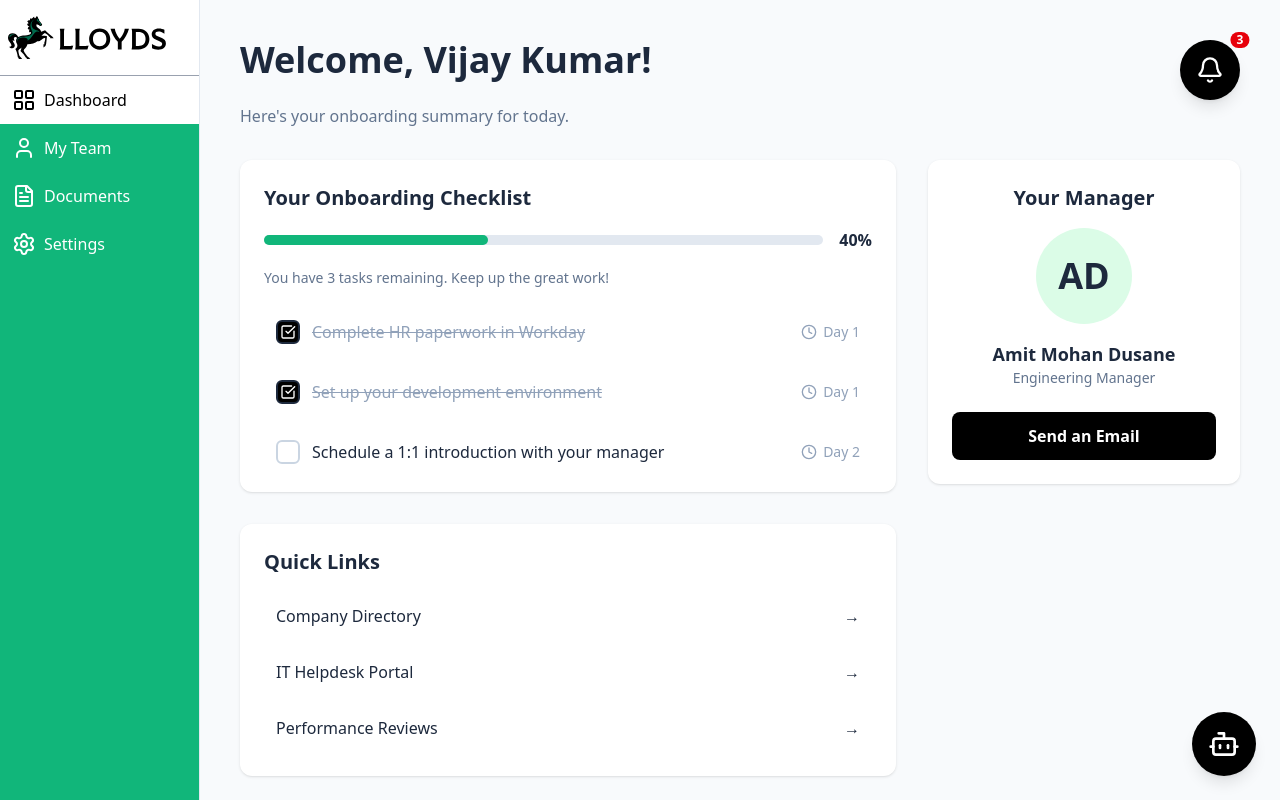
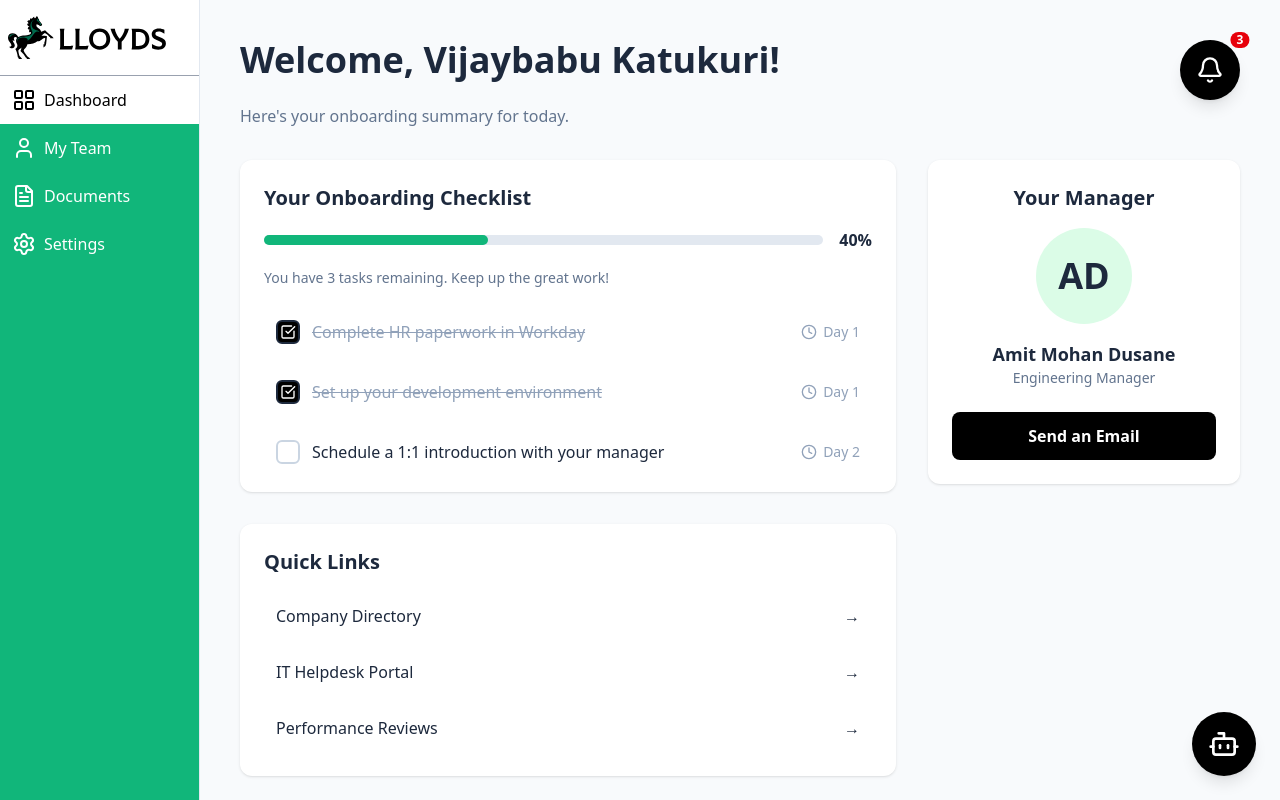
Before and after one commit to soumya4pendyala/smart-start, a React (Vite) app: page / in a window 1280 px wide. Built offline with nearby package versions, Linux system fonts and the light colour scheme.

Commit message:
feat: Update team members and current user details in mock data

```diff
--- a/src/mockData.js
+++ b/src/mockData.js
@@ -1,9 +1,10 @@
 
 export const teamMembers = [
-  { id: 1, name: 'Jane Smith', initials: "JS", role: 'Engineering Manager', email: 'jane.s@example.com', phone: '123-456-7890' },
-  { id: 2, name: 'Bob Johnson', initials: "BJ", role: 'Senior Software Engineer', email: 'bob.j@example.com', phone: '123-456-7891' },
-  { id: 3, name: 'Charlie Brown', initials: "CB",role: 'Product Manager', email: 'charlie.b@example.com', phone: '123-456-7892' },
-  { id: 4, name: 'Diana Prince', initials: "DP",role: 'UX/UI Designer', email: 'diana.p@example.com', phone: '123-456-7893' },
+  { id: 1, name: 'Vijaybabu Katukuri', initials: "VK", role: 'Senior Software Engineer', email: 'vijaybabu.katukuri@lloydsbanking.com', phone: '123-456-7890' },
+  { id: 2, name: 'Pavankumar Bagadhi', initials: "PB", role: 'Forntend Engineer', email: 'pavankumar.bagadhij@lloydsbanking.com', phone: '123-456-7891' },
+  { id: 3, name: 'Soumya Pendyala', initials: "PS",role: 'Senior Software Engineer', email: 'soumya.pendyala@lloydsbanking.com', phone: '123-456-7892' },
+  { id: 4, name: 'Sangam Singh', initials: "SS",role: 'Senior Software Engineer', email: 'sangam.singh@lloydsbanking.com', phone: '123-456-7893' },
+  { id: 4, name: 'Venkat Sarath', initials: "VS",role: 'Devops Engineer', email: 'venkat.sarath@lloydsbanking.com', phone: '123-456-7893' },
 ];
 
 export const documents = [
@@ -23,7 +24,7 @@ export const onboardingTasks = [
 ];
 
 export const currentUser = {
-  name: 'Vijay Kumar',
+  name: 'Vijaybabu Katukuri',
   role: 'Software Engineer',
   manager: 'Amit Mohan Dusane',
   managerInitials: 'AD',
```
